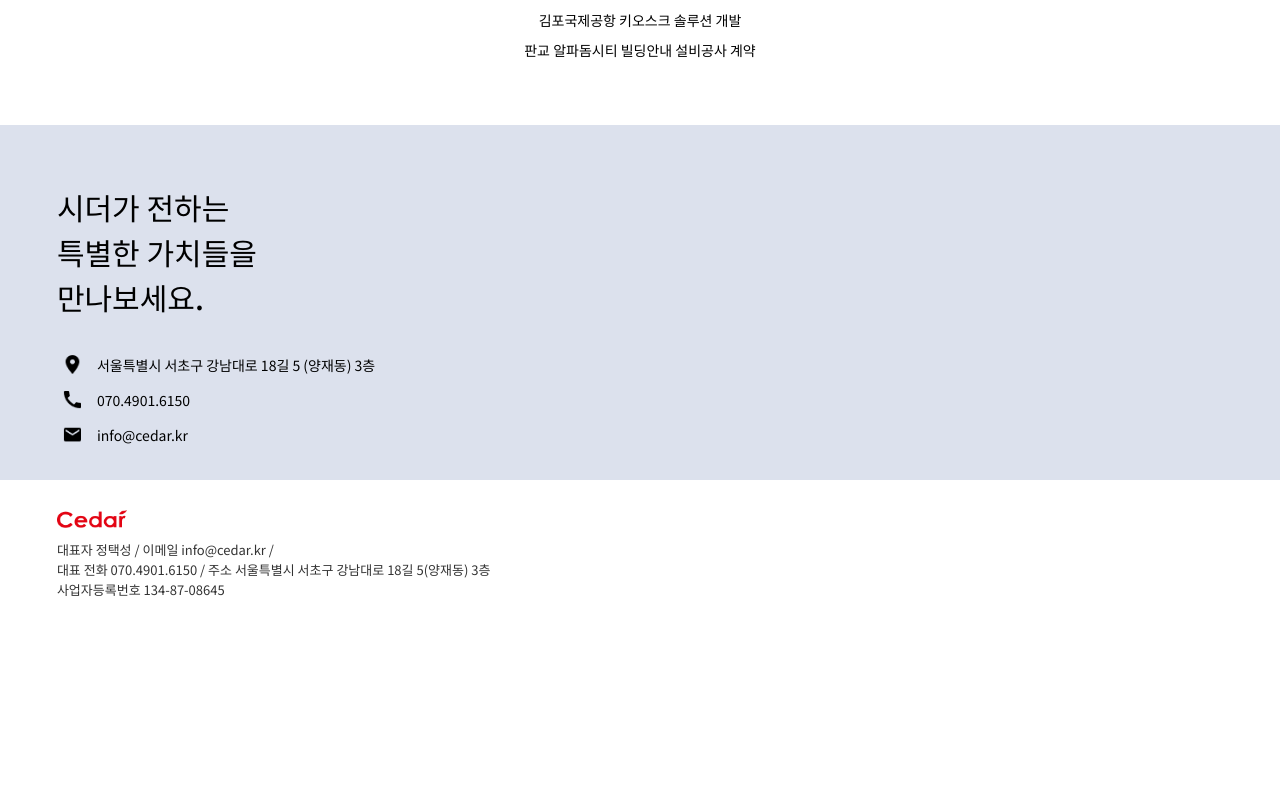
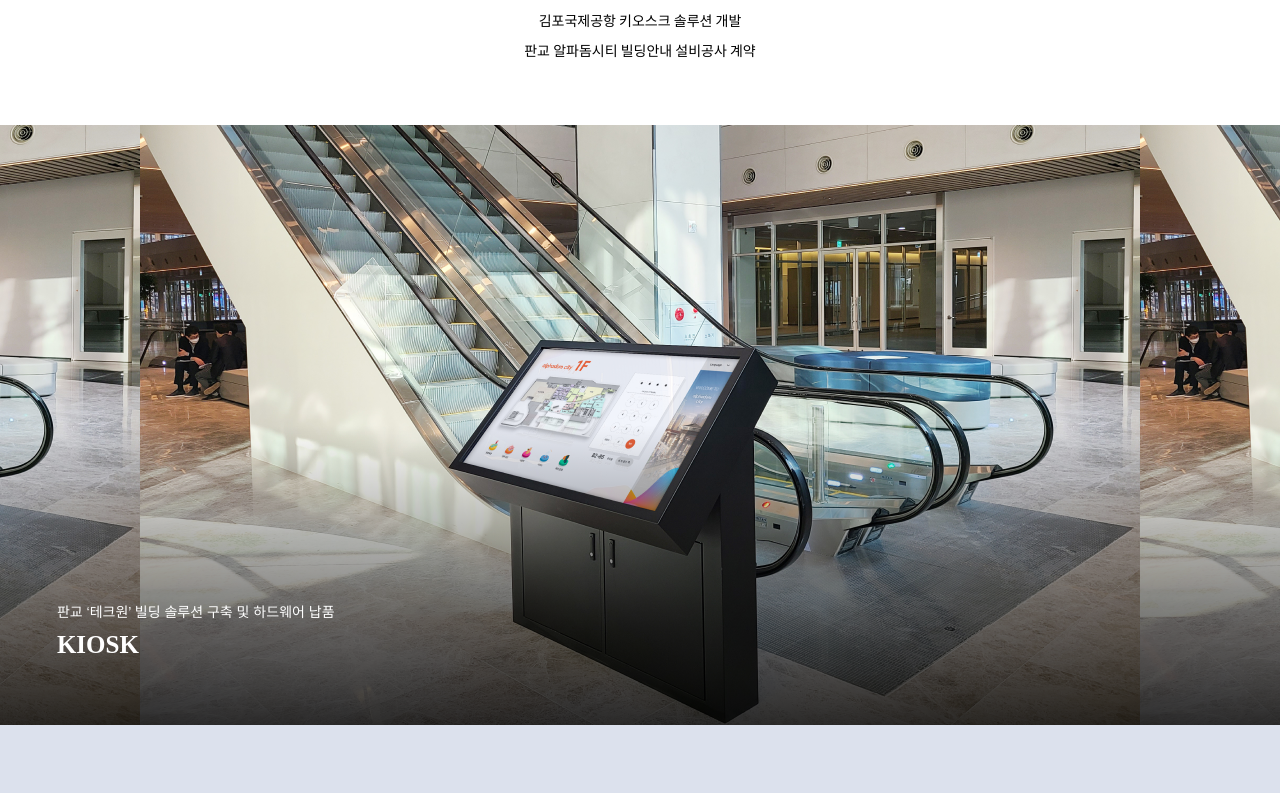
Before and after one commit to cedar-kr/cedar-hompage, a Next.js app in the folder cedar-homepage/: page / in a window 1280 px wide. Shown: the part 1624-2417 px from the top of the page. Before the commit the page ends 2254 px from the top, so only its background shows below. Built offline with nearby package versions, Linux system fonts and the light colour scheme.

Commit message:
[CWR-28] 레퍼런스(Main) 영역 작업

```diff
--- /dev/null
+++ b/cedar-homepage/src/components/Main.js
@@ -0,0 +1,46 @@
+import styled from 'styled-components'
+import Image from 'next/image'
+import { Title, Text, LgText } from "../styles/PublicStyles"
+import { Center, Wrapper, Row } from '../styles/Layout'
+
+const MainContainer = styled.section`
+  background: linear-gradient(180deg, rgba(0,0,0,0) 50%, rgba(0,0,0,0.8) 100%),
+              url(/imgs/reference/1.png);
+  background-position: center center;
+  height: 100vh;
+  max-height: 600px;
+  position: relative;
+`;
+
+const MainText = styled.p`
+  font-family: 'NotoSansCJKKR', sans-serif;
+  font-size: 1.4rem;
+  font-weight: 500;
+  color: #fff;
+  margin-bottom: 10px;
+`;
+
+export const MainLgText = styled(LgText)`
+  font-family: 'S-CoreDream-6';
+  color: #fff;
+`;
+
+const TextWrap = styled.div`
+  position: absolute;
+  bottom: 66px;
+`;
+
+export default function Main() {
+
+  return (
+    <MainContainer>
+      <Wrapper>
+        <TextWrap>
+          <MainText>판교 ‘테크원’ 빌딩 솔루션 구축 및 하드웨어 납품</MainText>
+          <MainLgText>KIOSK</MainLgText>
+        </TextWrap>
+
+      </Wrapper>
+    </MainContainer>
+  )
+};
--- a/cedar-homepage/src/pages/index.js
+++ b/cedar-homepage/src/pages/index.js
@@ -2,7 +2,8 @@ import Head from 'next/head'
 import Header from '../components/Header'
 import Business from '../components/Business'
 import History from '../components/History'
-import Contact from '../components/contact'
+import Main from '../components/Main'
+import Contact from '../components/Contact'
 import Footer from '../components/Footer'
 
 export default function Home() {
@@ -16,6 +17,7 @@ export default function Home() {
       <Header />
       <Business />
       <History />
+      <Main />
       <Contact />
       <Footer/>
     </div>
--- a/cedar-homepage/src/styles/PublicStyles.js
+++ b/cedar-homepage/src/styles/PublicStyles.js
@@ -12,7 +12,6 @@ export const Text = styled.p`
   font-size: 1.4rem;
   font-weight: 400;
   color: #000;
-  text-align: center;
 `;
 
 export const LgText = styled.p`
```
